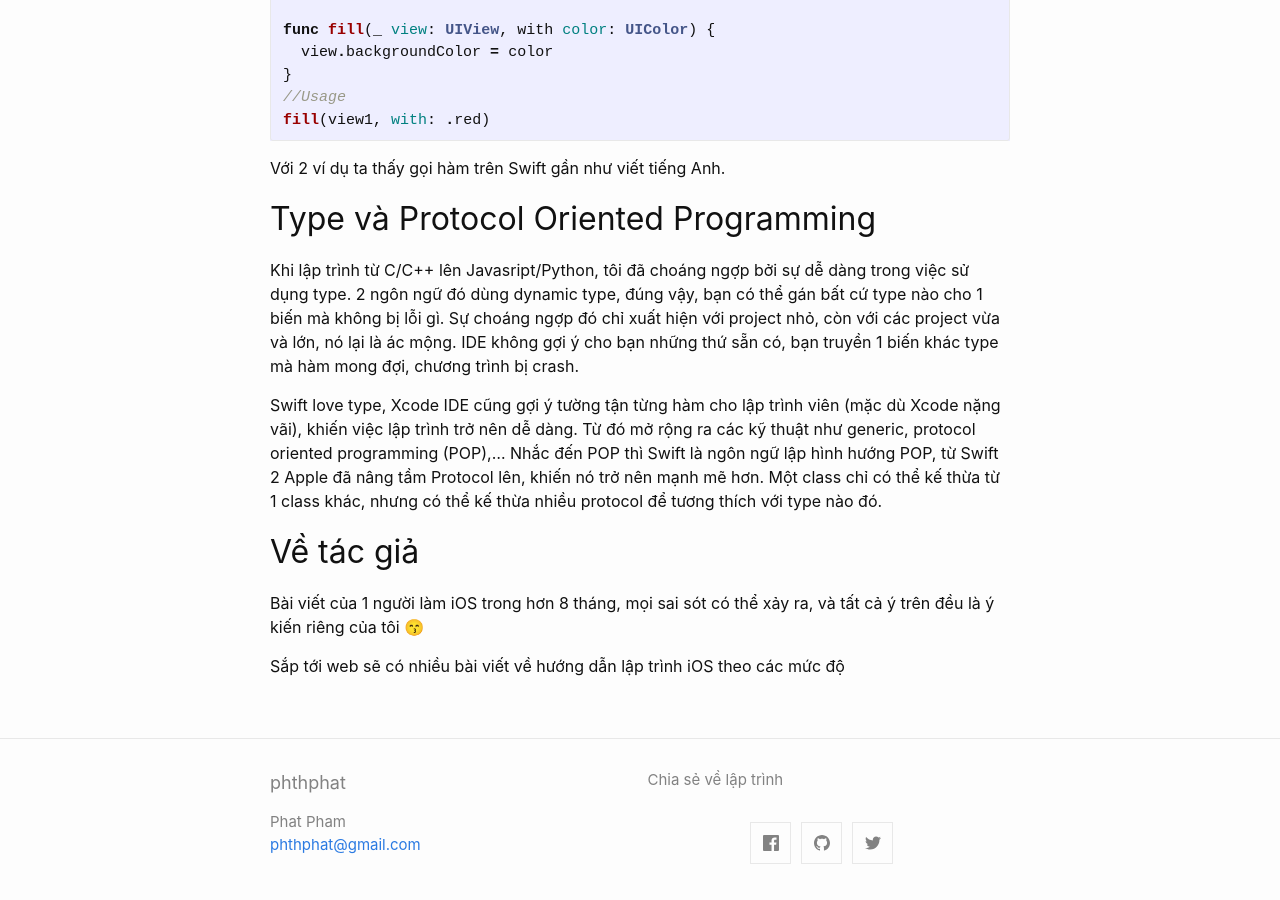
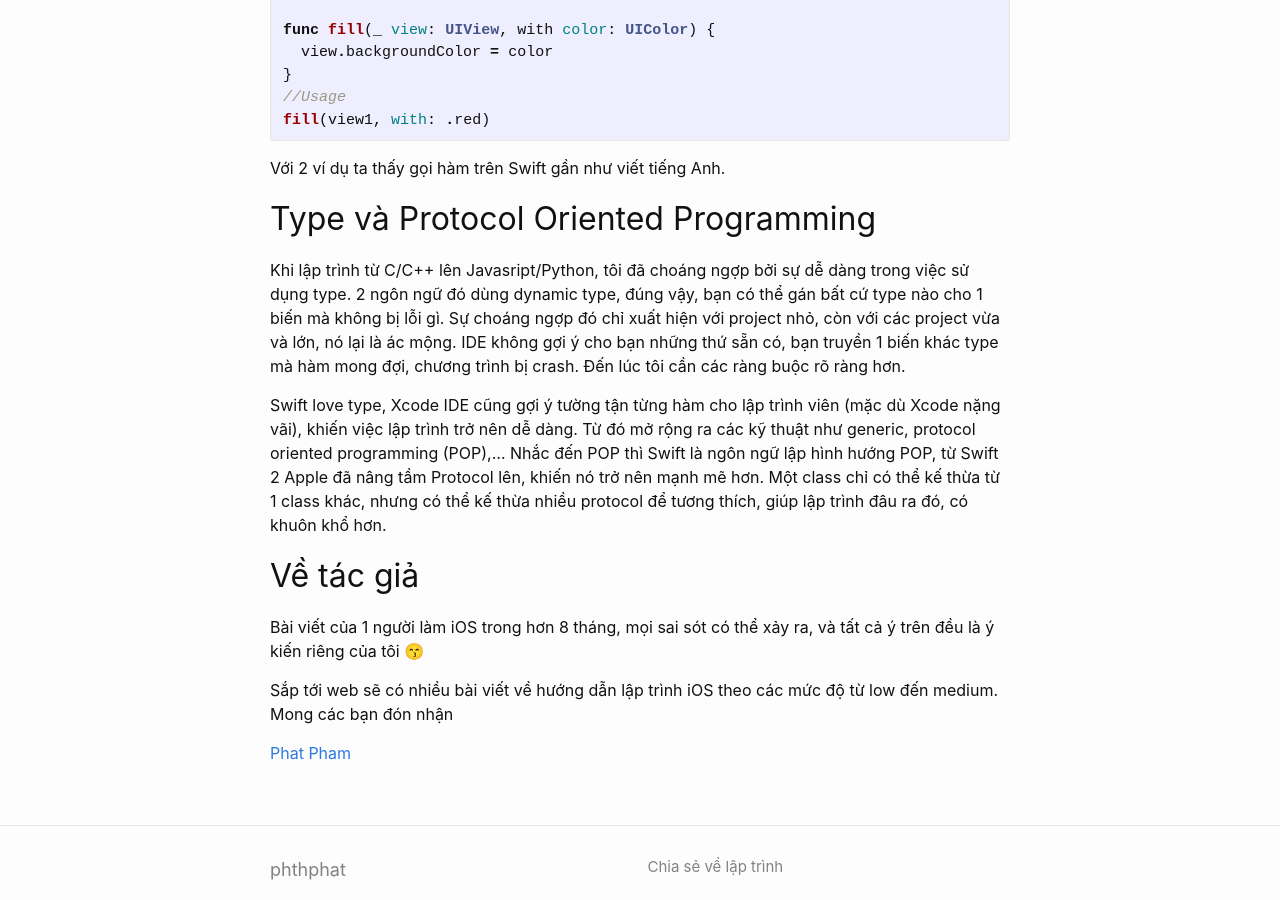
Before and after one commit to phthphat/phthphat.github.io, a Jekyll site: the page built from _posts/2020-02-28-beauty-of-swift.md, in a window 1280 px wide and 900 px high, scrolled down 1892 px. Built offline with Jekyll 4.4.1, drawn with Linux system fonts in a browser that asks for light colours; some of the changed text lies outside the part shown.

Commit message:
Add post Beauty of Swift
Add google verify id

Add google verify id

Add google verify id

Add google verify id

```diff
--- a/_config.yml
+++ b/_config.yml
@@ -5,8 +5,9 @@ description: > # this means to ignore newlines until "show_excerpts:"
   Chia sẻ về lập trình
 
 show_excerpts: false # set to true to show excerpts on the homepage
-site-verification:
-  google-search-console: xxxx
+# site-verification:
+#   google-search-console: qwmgTiWScqIvh7ODuz9dyfLLFCDoCa1j1hAHKgyjB
+google-site-verification: qwmgTiWScqIvh7ODuz9dyfLLFCDoCa1j1hAHKgyjB
 # Minima date format
 # refer to https://shopify.github.io/liquid/filters/date/ if you want to customize this
 minima:
--- a/_includes/head.html
+++ b/_includes/head.html
@@ -8,4 +8,7 @@
   <!-- {%- if jekyll.environment == 'production' and site.google_analytics -%}
     {%- include google-analytics.html -%}
   {%- endif -%} -->
+  {% if site.google-site-verification %}
+  <meta name="google-site-verification" content="{{ site.google-site-verification }}" />
+  {% endif %}
 </head>
--- a/_posts/2020-02-28-beauty-of-swift.md
+++ b/_posts/2020-02-28-beauty-of-swift.md
@@ -68,11 +68,13 @@ fill(view1, with: .red)
 Với 2 ví dụ ta thấy gọi hàm trên Swift gần như viết tiếng Anh.
 
 ## Type và Protocol Oriented Programming
-Khi lập trình từ C/C++ lên Javasript/Python, tôi đã choáng ngợp bởi sự dễ dàng trong việc sử dụng type. 2 ngôn ngữ đó dùng dynamic type, đúng vậy, bạn có thể gán bất cứ type nào cho 1 biến mà không bị lỗi gì. Sự choáng ngợp đó chỉ xuất hiện với project nhỏ, còn với các project vừa và lớn, nó lại là ác mộng. IDE không gợi ý cho bạn những thứ sẵn có, bạn truyền 1 biến khác type mà hàm mong đợi, chương trình bị crash.
+Khi lập trình từ C/C++ lên Javasript/Python, tôi đã choáng ngợp bởi sự dễ dàng trong việc sử dụng type. 2 ngôn ngữ đó dùng dynamic type, đúng vậy, bạn có thể gán bất cứ type nào cho 1 biến mà không bị lỗi gì. Sự choáng ngợp đó chỉ xuất hiện với project nhỏ, còn với các project vừa và lớn, nó lại là ác mộng. IDE không gợi ý cho bạn những thứ sẵn có, bạn truyền 1 biến khác type mà hàm mong đợi, chương trình bị crash. Đến lúc tôi cần các ràng buộc rõ ràng hơn.
 
-Swift love type, Xcode IDE cũng gợi ý tường tận từng hàm cho lập trình viên (mặc dù Xcode nặng vãi), khiến việc lập trình trở nên dễ dàng. Từ đó mở rộng ra các kỹ thuật như generic, protocol oriented programming (POP),... Nhắc đến POP thì Swift là ngôn ngữ lập hình hướng POP, từ Swift 2 Apple đã nâng tầm Protocol lên, khiến nó trở nên mạnh mẽ hơn. Một class chỉ có thể kế thừa từ 1 class khác, nhưng có thể kế thừa nhiều protocol để tương thích với type nào đó.
+Swift love type, Xcode IDE cũng gợi ý tường tận từng hàm cho lập trình viên (mặc dù Xcode nặng vãi), khiến việc lập trình trở nên dễ dàng. Từ đó mở rộng ra các kỹ thuật như generic, protocol oriented programming (POP),... Nhắc đến POP thì Swift là ngôn ngữ lập hình hướng POP, từ Swift 2 Apple đã nâng tầm Protocol lên, khiến nó trở nên mạnh mẽ hơn. Một class chỉ có thể kế thừa từ 1 class khác, nhưng có thể kế thừa nhiều protocol để tương thích, giúp lập trình đâu ra đó, có khuôn khổ hơn.
 
 ## Về tác giả
 Bài viết của 1 người làm iOS trong hơn 8 tháng, mọi sai sót có thể xảy ra, và tất cả ý trên đều là ý kiến riêng của tôi 😙
 
-Sắp tới web sẽ có nhiều bài viết về hướng dẫn lập trình iOS theo các mức độ
+Sắp tới web sẽ có nhiều bài viết về hướng dẫn lập trình iOS theo các mức độ từ low đến medium. Mong các bạn đón nhận
+
+[Phat Pham](https://facebook.com/phthphat)
```
Also changed, not shown: other parts of _posts/2020-02-28-beauty-of-swift.md (+1 -1 lines).
